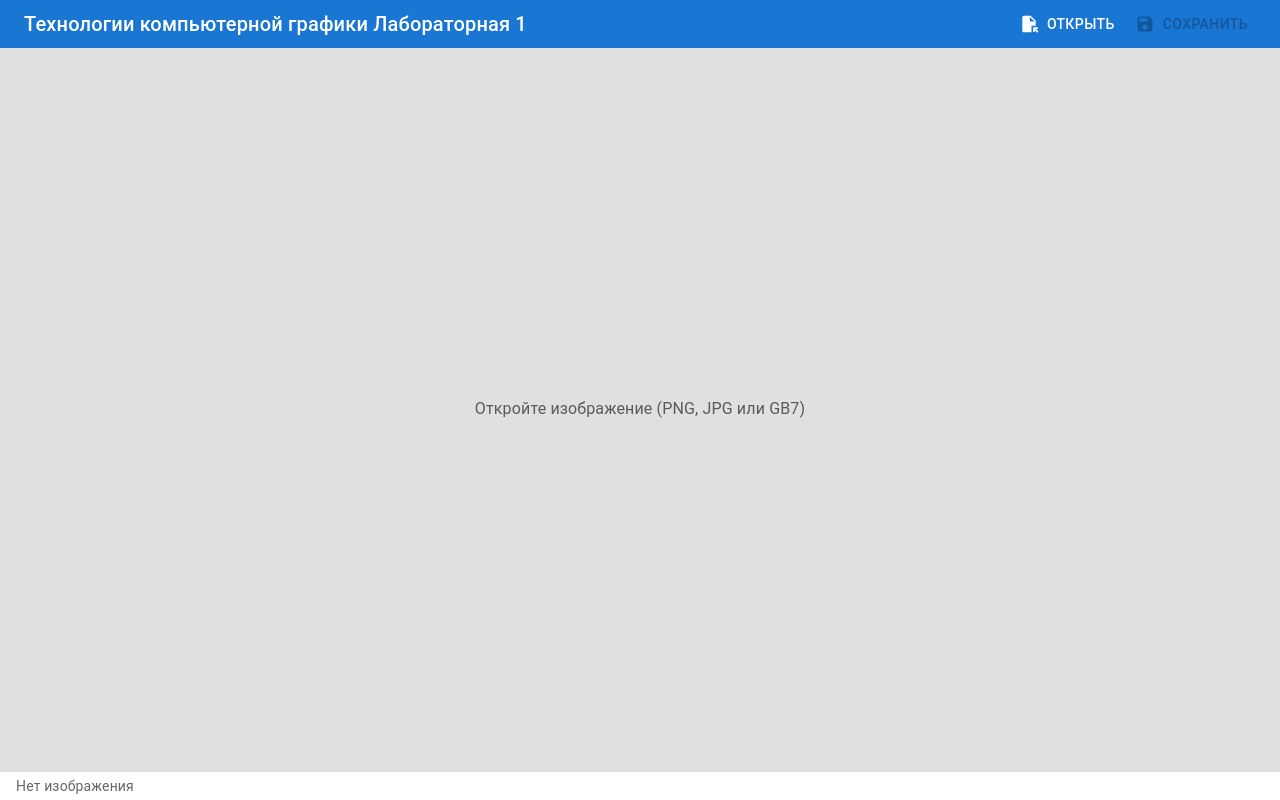
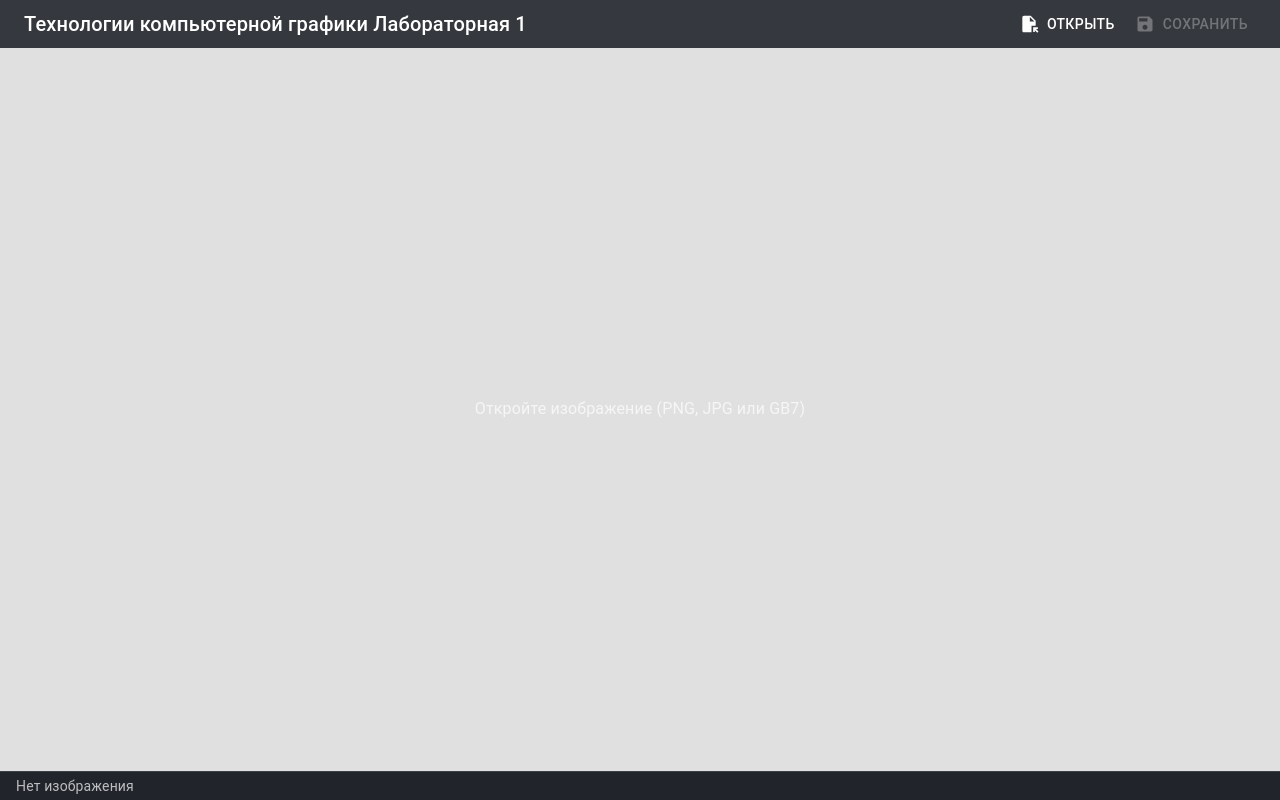
Before and after one commit to FrontendCourseMP/photoshop-qwertyiii, a React (Vite) app: page / in a window 1280 px wide. Built offline with nearby package versions, Linux system fonts and the light colour scheme.

Commit message:
dark theme added

```diff
--- a/src/main.jsx
+++ b/src/main.jsx
@@ -4,7 +4,15 @@ import CssBaseline from '@mui/material/CssBaseline'
 import { ThemeProvider, createTheme } from '@mui/material/styles'
 import App from './App.jsx'
 
-const theme = createTheme()
+const theme = createTheme({
+  palette: {
+    mode: 'dark',
+    background: {
+      default: '#282c34',
+      paper: '#21252b',
+    },
+  },
+})
 
 createRoot(document.getElementById('root')).render(
   <StrictMode>
```
